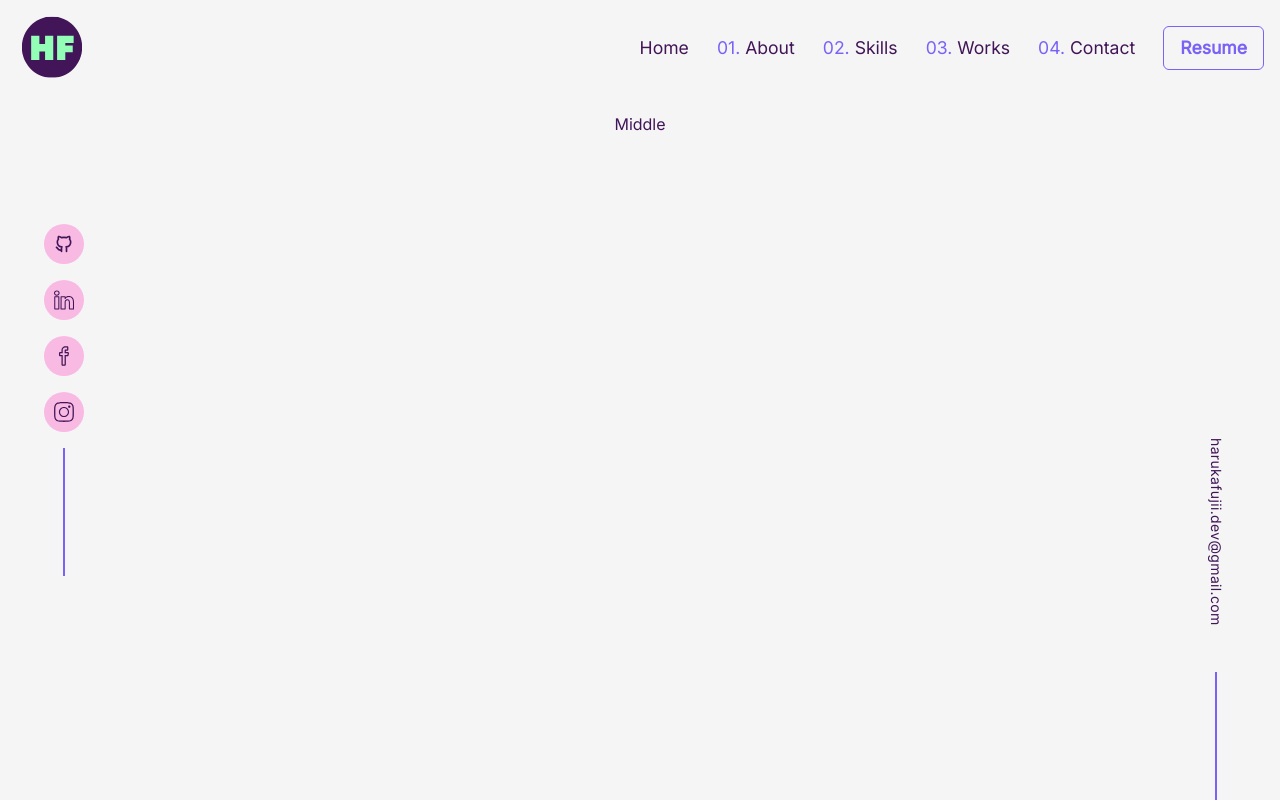
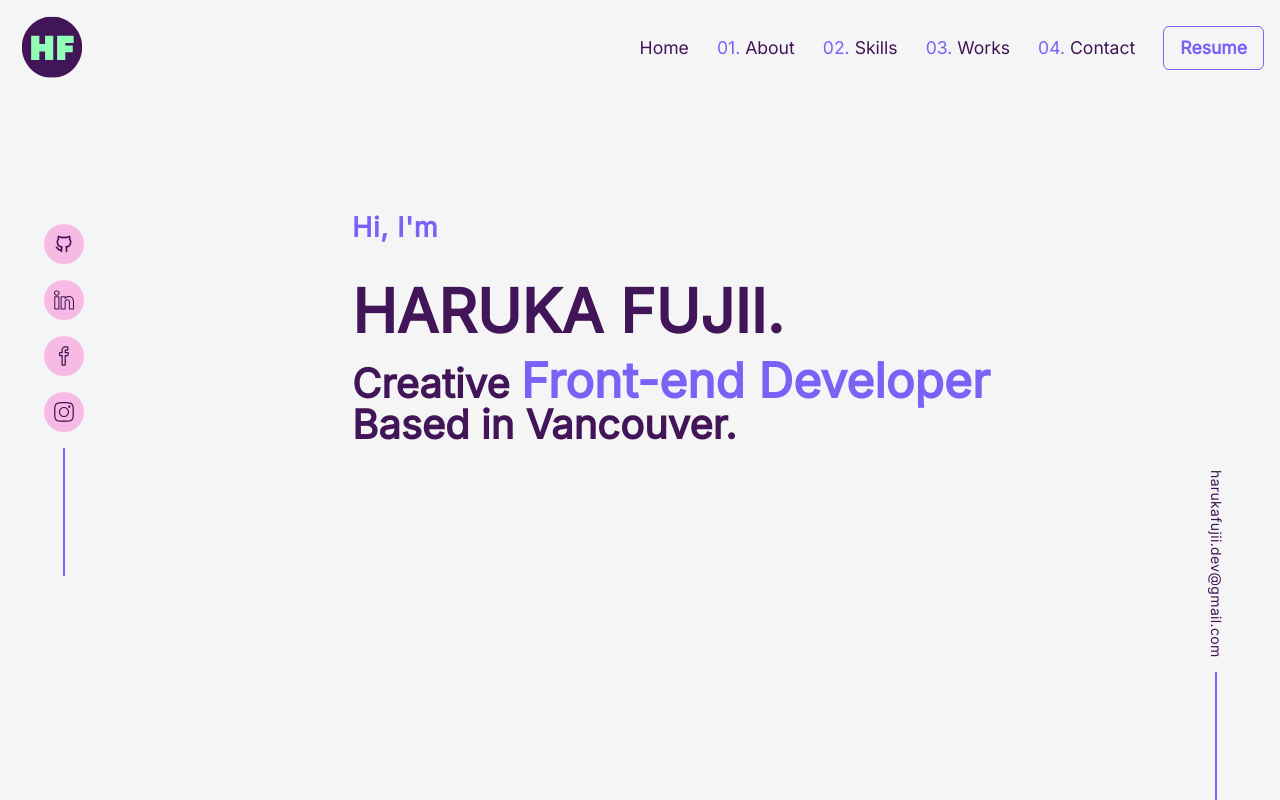
Before and after one commit to harukafujii13/portfolio, a Next.js app: page / in a window 1280 px wide. Built offline with nearby package versions, Linux system fonts and the light colour scheme.

Commit message:
feat: create banner

```diff
--- a/src/app/page.tsx
+++ b/src/app/page.tsx
@@ -3,6 +3,7 @@
 import LeftSide from '@/components/MainLeftside/leftSide.component';
 import Navbar from '@/components/Nav/navbar.component';
 import RightSide from '@/components/MainRightside/rightSide.component';
+import Banner from '@/components/Banner/banner.component';
 import { motion } from 'framer-motion';
 
 export default function Home() {
@@ -17,7 +18,11 @@ export default function Home() {
           className="hidden xl:inline-flex w-32 h-full fixed left-0 bottom-0">
           <LeftSide />
         </motion.div>
-        <div className="h-[88vh] mx-auto p-4">Middle</div>
+
+        <div className="h-[88vh] w-full ml-[20rem] mx-auto p-4">
+          <Banner />
+        </div>
+
         <motion.div
           initial={{ opacity: 0 }}
           animate={{ opacity: 1 }}
--- /dev/null
+++ b/src/components/Banner/banner.component.tsx
@@ -0,0 +1,35 @@
+import React from 'react';
+import { motion } from 'framer-motion';
+
+const Banner = () => {
+  return (
+    <section
+      id="home"
+      className="max-w-contentContainer max-auto py-10 mdl:py-24 flex flex-col gap-4 lgl:gap-8 mdl:px-10 xl:px-4 font-inter">
+      <motion.h3
+        initial={{ y: 10, opacity: 0 }}
+        animate={{ y: 0, opacity: 1 }}
+        transition={{ duration: 0.5, delay: 0.6 }}
+        className="text-[1.7rem] font-inter tracking-wide text-primary-purple font-extrabold">
+        Hi, I'm
+      </motion.h3>
+      <motion.h1
+        initial={{ y: 10, opacity: 0 }}
+        animate={{ y: 0, opacity: 1 }}
+        transition={{ duration: 0.5, delay: 0.7 }}
+        className="text-[5rem] lgl:text-6xl font-tinter font-extrabold flex flex-col">
+        HARUKA FUJII.{' '}
+        <span className="text-[2.5rem] text-primary-text mt-2 lgl: mt-4 font-extrabold">
+          Creative{' '}
+          <span className="text-primary-purple text-[3rem] font-extrabold">
+            Front-end Developer
+          </span>{' '}
+          <br />
+          Based in Vancouver.
+        </span>
+      </motion.h1>
+    </section>
+  );
+};
+
+export default Banner;
--- a/src/components/MainRightside/rightSide.component.tsx
+++ b/src/components/MainRightside/rightSide.component.tsx
@@ -2,7 +2,7 @@ import React from 'react';
 
 const RightSide = () => {
   return (
-    <div className="w-full h-full flex flex-col items-center justify-end gap-[5rem] text-primary-pink">
+    <div className="w-full h-full flex flex-col items-center justify-end gap-[3rem] text-primary-pink">
       <a href="mailto:harukafujii.dev@gmail.com">
         <p className="text-sm rotate-90 w-72 tracking-wide text-primary-text hover:text-primary-purple font-inter text-[1rem]">
           harukafujii.dev@gmail.com
```
